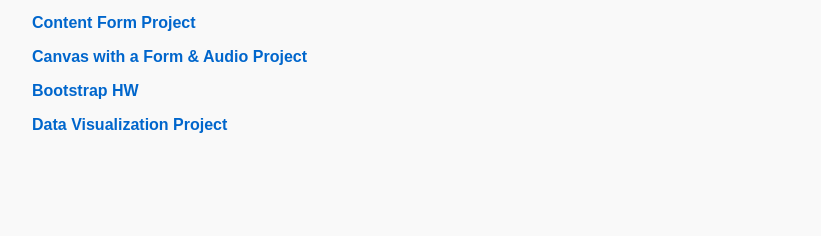
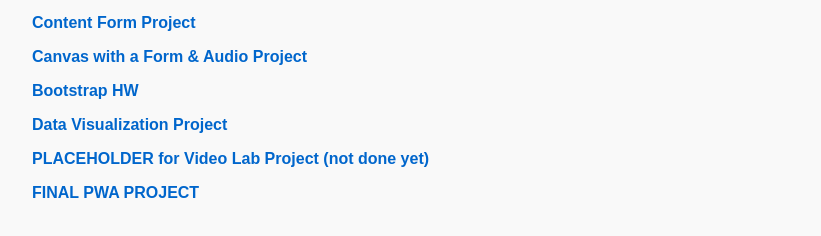
Before and after one commit to romayerm/RY-Homework-Projects, a plain HTML site: page index.html in a window 1280 px wide. Shown: the part 140-376 px from the top of the page, without its empty margins (8-829 px from the left). Drawn offline with Linux system fonts and the light colour scheme.

Commit message:
added pwa project link

```diff
--- a/index.html
+++ b/index.html
@@ -37,6 +37,8 @@
         <li><a href="https://romayerm.github.io/Canvas-Form-Audio-Project-RY/">Canvas with a Form & Audio Project</a></li>
         <li><a href="https://romayerm.github.io/Bootstrap-HW1-RY/">Bootstrap HW</a></li>
         <li><a href="https://romayerm.github.io/Data-Visualization-Project-RY/">Data Visualization Project</a></li>
+        <li><a href="https://romayerm.github.io">PLACEHOLDER for Video Lab Project (not done yet)</a></li>
+        <li><a href="https://romayerm.github.io/PWA-RY//">FINAL PWA PROJECT</a></li>
     </ul>
 </body>
 </html>
```
